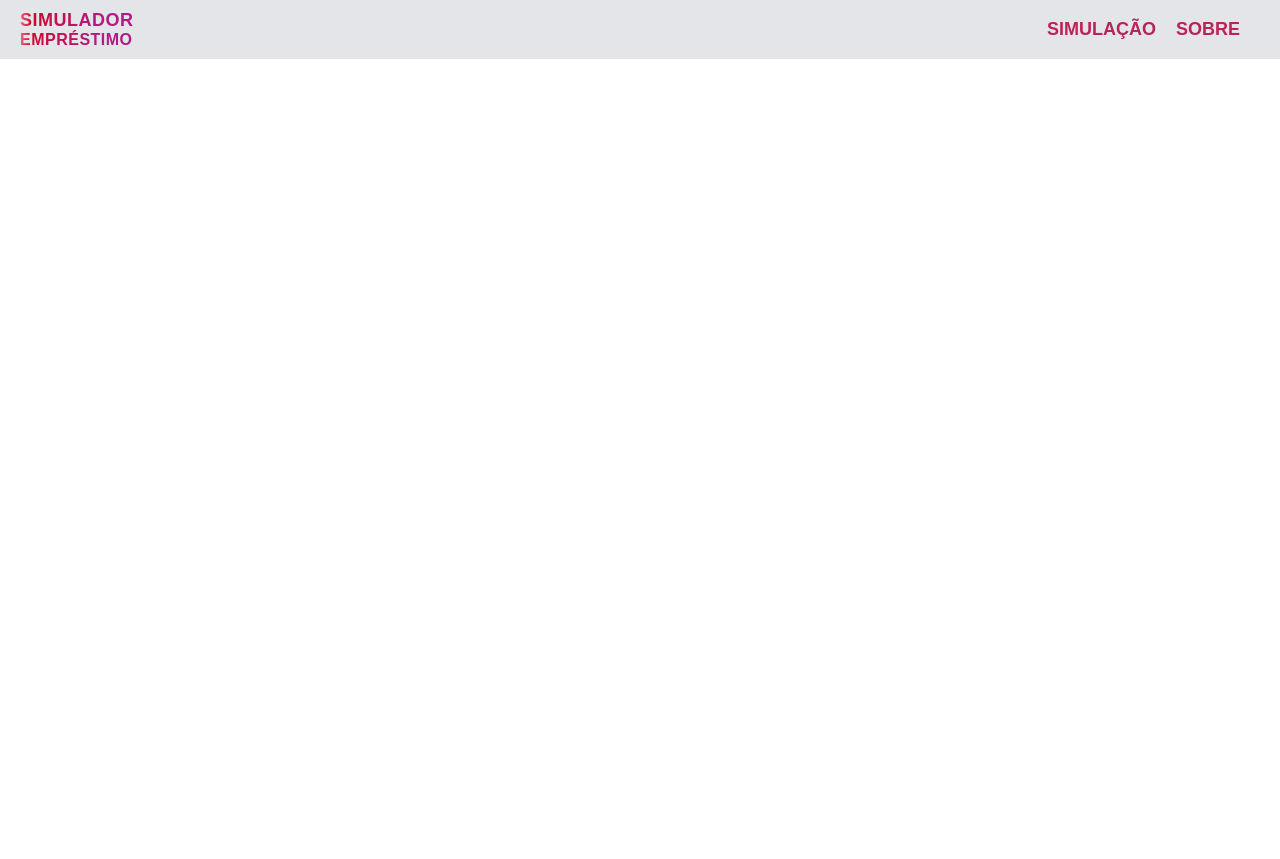
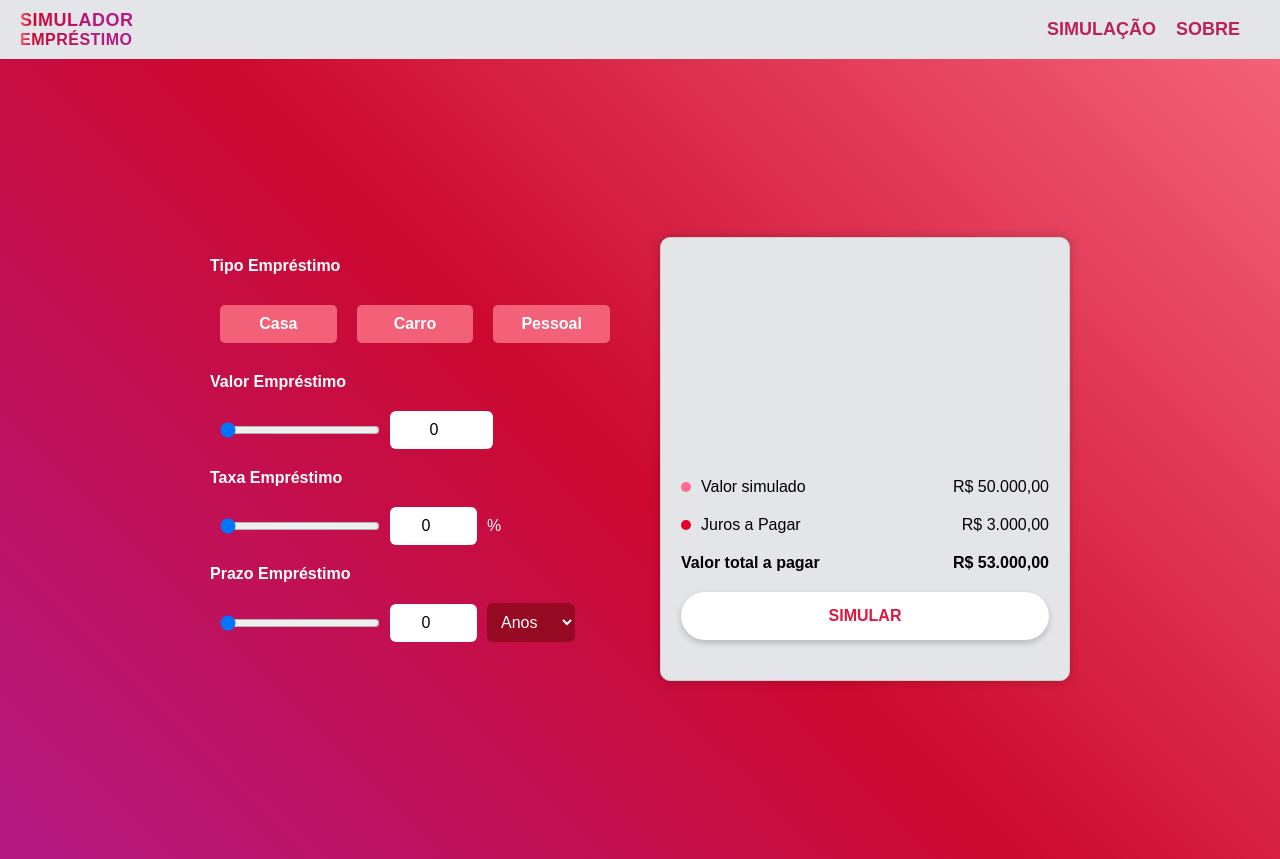
Before and after one commit to ricardorocker/loan-calculator, an Angular app: page /loan-calculator in a window 1280 px wide. Before the commit the page ends 800 px from the top, so only its background shows below. Built offline with nearby package versions, Linux system fonts and the light colour scheme.

Commit message:
loan=calculator.component layout Part 1

```diff
--- a/src/app/views/loan-calculator/loan-calculator.component.css
+++ b/src/app/views/loan-calculator/loan-calculator.component.css
@@ -0,0 +1,161 @@
+* {
+  margin: 0;
+  padding: 0;
+  box-sizing: border-box;
+}
+
+.calculator-page {
+  background: linear-gradient(45deg, #b41a83 0%, #cc092f 49%, #f36279 100%);
+  height: 100vh;
+  display: flex;
+  justify-content: center;
+  align-items: center;
+  font-family: Arial, sans-serif;
+}
+
+.container {
+  display: flex;
+  border-radius: 10px;
+  overflow: hidden;
+  max-width: 900px;
+  width: 100%;
+}
+
+.left-side {
+  color: white;
+}
+
+.left-side,
+.right-side {
+  flex: 1;
+  padding: 20px;
+}
+
+.row {
+  margin: 20px 0;
+}
+
+h5 {
+    margin-top: 20px;
+}
+
+.btn-loan-type {
+  display: block;
+  width: 100%;
+  padding: 10px;
+  margin: 10px;
+  border: none;
+  background: #f26178;
+  color: #fff;
+  font-weight: 600;
+  border-radius: 5px;
+  cursor: pointer;
+}
+
+.btn-loan-type:hover {
+  background: #960923;
+}
+
+input[type="number"] {
+  padding: 10px;
+  border: none;
+  border-radius: 6px;
+  text-align: center;
+  min-width: 87px;
+  margin-right: 10px;
+}
+
+.slider {
+  margin: 10px;
+  min-width: 160px;
+}
+
+select {
+  padding: 10px;
+  background: #960923;
+  border: none;
+  color: #fff;
+  border-radius: 6px;
+}
+
+.card {
+  border: 1px solid #ccc;
+  border-radius: 10px;
+  padding: 20px;
+  box-shadow: 0 0 10px rgba(0, 0, 0, 0.2);
+  background: #e4e5e9;
+}
+
+.card-top {
+  height: 200px;
+}
+
+.small-circle-light-red {
+  width: 10px;
+  height: 10px;
+  border-radius: 50%;
+  background: #ff6b92;
+  display: inline-block;
+  margin-right: 10px;
+}
+
+.small-circle-dark-red {
+  width: 10px;
+  height: 10px;
+  border-radius: 50%;
+  background: #e4002b;
+  display: inline-block;
+  margin-right: 10px;
+}
+
+.row {
+  display: flex;
+  align-items: center;
+}
+
+.principal,
+.interest,
+.total {
+  flex: 1;
+}
+
+.total {
+  font-weight: bold;
+}
+
+.total-amout {
+  font-weight: bold;
+}
+
+button.apply {
+  display: block;
+  width: 100%;
+  height: 48px;
+  padding: 10px;
+  background: #fff;
+  background: #fff;
+  color: #e1173f;
+  box-shadow: 0px 3px 6px #00000033;
+  border: none;
+  border-radius: 24px;
+  cursor: pointer;
+  margin: 20px 0;
+  text-transform: uppercase;
+  font-weight: bold;
+}
+
+button.apply:hover {
+  color: white;
+  background: linear-gradient(45deg, #b41a83 0%, #cc092f 49%, #f36279 100%);
+}
+
+@media (max-width: 768px) {
+  .container {
+    flex-direction: column;
+  }
+
+  .left-side,
+  .right-side {
+    width: 100%;
+  }
+}
--- a/src/app/views/loan-calculator/loan-calculator.component.html
+++ b/src/app/views/loan-calculator/loan-calculator.component.html
@@ -1,7 +1,105 @@
 <app-navbar></app-navbar>
-<body>
+<div class="calculator-page">
   <div class="container">
-    <div class="left-side"></div>
-    <div class="right-side"></div>
+    <div class="left-side">
+      <div class="loan-type">
+        <h5>Tipo Empréstimo</h5>
+        <div class="row">
+          <button class="btn-loan-type">Casa</button>
+          <button class="btn-loan-type">Carro</button>
+          <button class="btn-loan-type">Pessoal</button>
+        </div>
+      </div>
+      <div class="loan-amount">
+        <h5>Valor Empréstimo</h5>
+        <div class="row">
+          <input
+            type="range"
+            class="slider"
+            min="1000"
+            max="50000"
+            value="0"
+            id="range-slider-loan-amount"
+          />
+          <input
+            type="number"
+            min="1000"
+            max="50000"
+            value="0"
+            id="input-slider-loan-amount"
+          />
+        </div>
+      </div>
+      <div class="interest-amount">
+        <h5>Taxa Empréstimo</h5>
+        <div class="row">
+          <input
+            type="range"
+            class="slider"
+            min="0"
+            max="25"
+            value="0"
+            id="range-slider-interest-amount"
+          />
+          <input
+            type="number"
+            min="0"
+            max="25"
+            value="0"
+            id="input-slider-interest-amount"
+          />%
+        </div>
+      </div>
+      <div class="loan-term">
+        <h5>Prazo Empréstimo</h5>
+        <div class="row">
+          <input
+            type="range"
+            class="slider"
+            min="0"
+            max="60"
+            value="0"
+            id="range-slider-loan-term"
+          />
+          <input
+            type="number"
+            min="0"
+            max="60"
+            value="0"
+            id="input-slider-loan-term"
+          />
+          <select name="term-type" id="term-type">
+            <option value="year">Anos</option>
+            <option value="month">Meses</option>
+          </select>
+        </div>
+      </div>
+    </div>
+    <div class="right-side">
+      <div class="card">
+        <div class="card-top">
+          <!-- Gráfico com distinção entre vermelho claro e vermelho escuro-->
+        </div>
+        <div class="card-body">
+          <div class="row">
+            <span class="small-circle-light-red"></span>
+            <div class="principal">Valor simulado</div>
+            <div class="principal-amout">R$ 50.000,00</div>
+          </div>
+          <div class="row">
+            <span class="small-circle-dark-red"></span>
+            <div class="interest">Juros a Pagar</div>
+            <div class="interest-amout">R$ 3.000,00</div>
+          </div>
+          <div class="row">
+            <div class="total">Valor total a pagar</div>
+            <div class="total-amout">R$ 53.000,00</div>
+          </div>
+        </div>
+        <div class="card-footer">
+          <button class="apply">Simular</button>
+        </div>
+      </div>
+    </div>
   </div>
-</body>
+</div>
```
